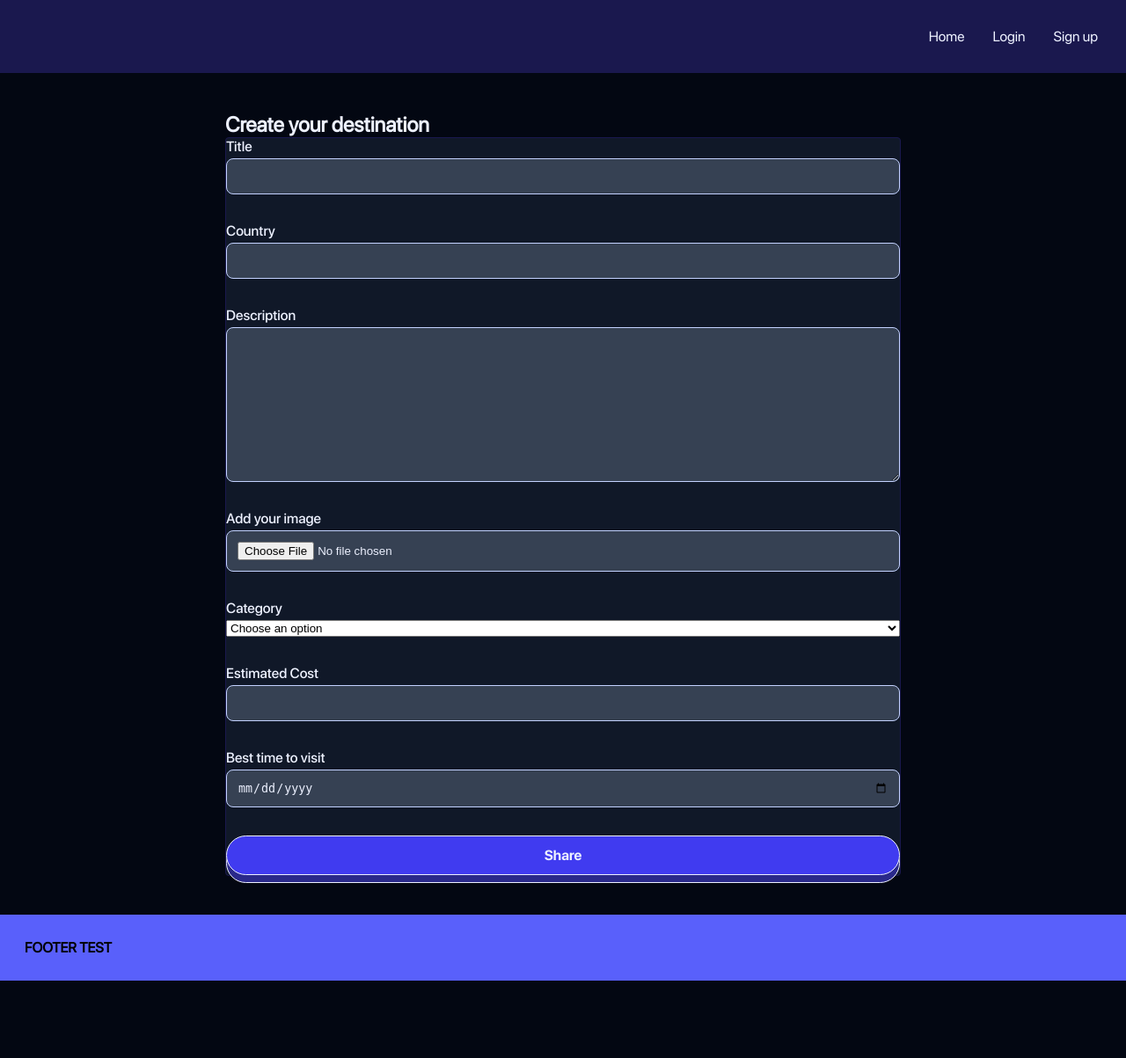
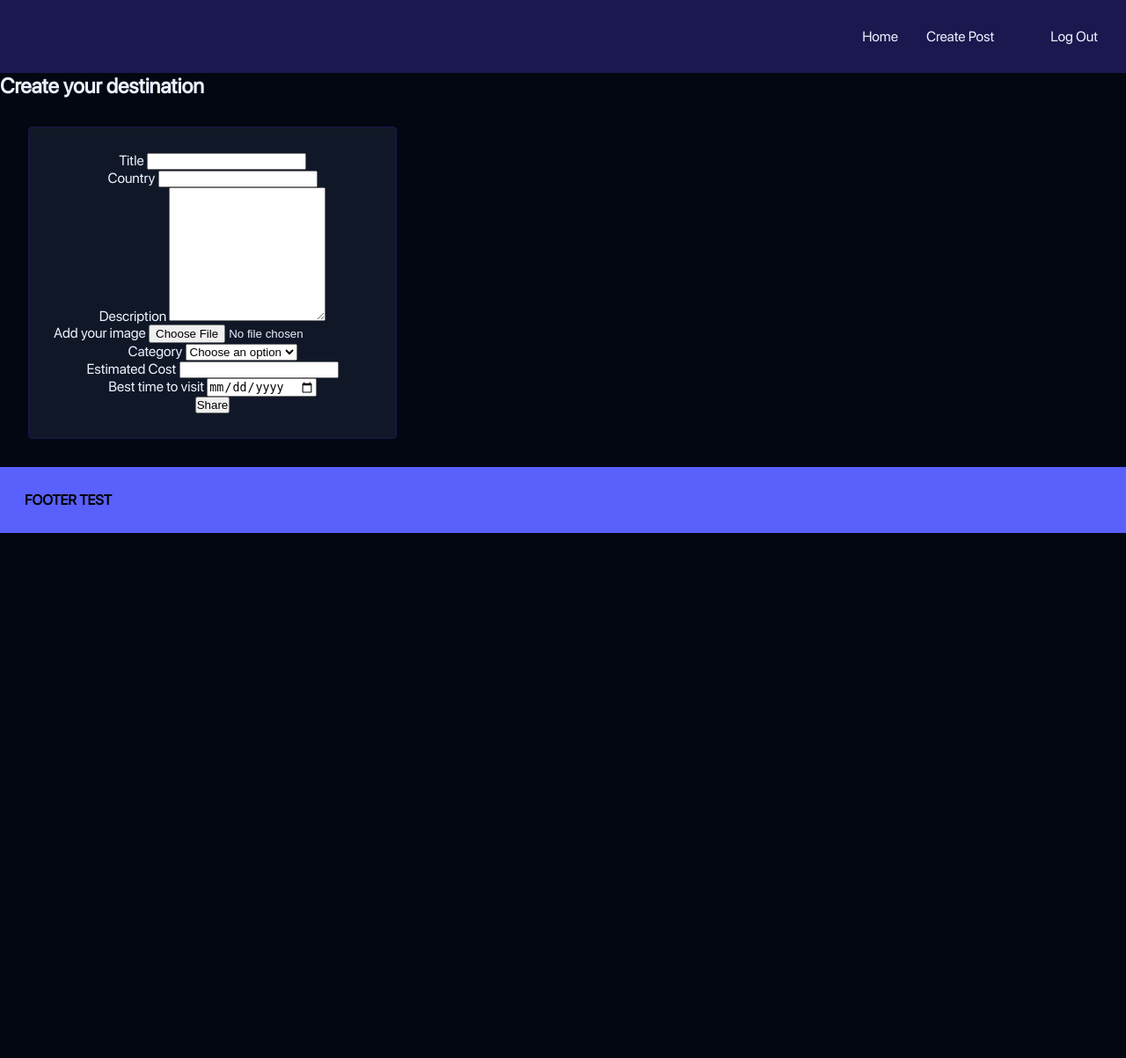
Before and after one commit to katelijacobsen/web-dev-semester-1-fro-back-data, a Flask app: page /create.html in a window 1280 px wide. Shown: the whole page at 88% size. After the commit the page ends 606 px from the top, so only its background shows below. Run offline with Flask 3, Linux system fonts and the light colour scheme; the visitor is signed in with stand-in values (Sample User, id 1); data that the repository does not hold is empty.

Commit message:
change db structure for signup & login. Remove CSS for error handling for now

```diff
--- a/app.py
+++ b/app.py
@@ -1,6 +1,11 @@
 from flask import Flask, render_template, request, jsonify, g, session, redirect, url_for
+from icecream import ic
+
 import connector
 import uuid
+import time
+
+ic.configureOutput(prefix=f"________________________________|  '", includeContext=True)
 
 app = Flask(__name__)
 # secret key to protect data
@@ -27,8 +32,18 @@
         return render_template("index.html", user=g.user) #use this in base.html
     return render_template("index.html")
 
-@app.route("/signup.html")
+@app.get("/signup")
 def signup():
+    try:
+        #TODO Validate data
+        pass
+    except Exception as ex:
+        pass
+    finally:
+        pass
+        #if "cursor" in locals(): cursor.close()
+        #if "db" in locals(): db.close()
+
     return render_template("signup.html")
 
 @app.get("/login.html")
@@ -46,10 +61,9 @@
 
 ########################ERROR HANDLER#########################
 
-@app.errorhandler(404)
-def page_not_found(error):
-    return render_template("/"), 404
-#make this later pretty
+#@app.errorhandler(404)
+#def page_not_found(error):
+#    return render_template("/"), 404
 
 #######################################################
 
@@ -74,7 +88,7 @@
 
         # using session to store the login
         session["user_id"] = user['user_id']
-        session["user_name"] = user['user_name']
+        session["user_username"] = user['user_username']
 
         return redirect(url_for("index"))
     except Exception as ex:
@@ -101,20 +115,26 @@
     try:
         #TODO: Validate data
         user_id  = uuid.uuid4().hex
-        user_name = request.form.get("user_name")
-        user_last_name = request.form.get("user_last_name")
+        user_username = connector.validate_user_username()
+        user_first_name = connector.validate_user_first_name()
+        user_last_name = connector.validate_user_last_name()
         country = request.form.get("country")
         user_tel = request.form.get("user_tel")
         user_password = request.form.get("user_password")
         user_email = request.form.get("user_email")
-        q = "INSERT INTO users (user_id, user_name, user_last_name, country, user_email, user_tel, user_password) VALUES(%s, %s, %s, %s, %s, %s, %s)"
+        #query
+        q = "INSERT INTO users (user_id, user_username, user_first_name, user_last_name, country, user_tel, user_password, user_email) VALUES(%s, %s, %s, %s, %s, %s, %s, %s)"
         db,cursor = connector.db()
-        cursor.execute(q, (user_id, user_name, user_last_name, country, user_email, user_tel, user_password))
+        # execute the query with the data
+        cursor.execute(q, (user_id, user_username, user_first_name, user_last_name, country, user_tel, user_password, user_email))
+        # lol forgot this one
         db.commit()
-        return render_template("complete.html")
+        return render_template("/")
     except Exception as ex:
-        print(ex)
-        return jsonify({"Msg": "server error", "error":str(ex)}), 500
+        # handle error
+        if "Duplicate entry" in str(ex) and "user_username" in str(ex):
+            return "username is already taken", 400
+        return ex.args[0], ex.args[1]
     finally:
         if "cursor" in locals(): cursor.close()
         if "db" in locals(): db.close()
--- a/connector.py
+++ b/connector.py
@@ -1,4 +1,6 @@
+from flask import request
 import mysql.connector
+import re # Regex
 
 def db():
     try:
@@ -6,10 +8,66 @@
             host = "mariadb",
             user = "root",
             password = "password",
-            database = "sign-up"
+            database = "foodhead"
         )
         cursor = db.cursor(dictionary=True)
         return db, cursor
     except Exception as e:
         print(e, flush=True)
         raise Exception("Database under maintenance", 500)
+
+#REGEX CONSTS###############
+USER_NAME_MIN = 2
+USER_NAME_MAX = 20
+USER_PASSWORD_MIN = 8
+
+REGEX_USER_NAME = f"^.{{{USER_NAME_MIN},{USER_NAME_MAX}}}$"
+REGEX_USER_PASSWORD = f"^.{{{USER_PASSWORD_MIN},}}$"
+###############REGEX CONSTS#
+
+
+#VALIDATION FOR USER FIRST NAME###############
+
+def validate_user_first_name():
+    user_first_name = request.form.get("user_first_name").strip()
+    if not re.match(REGEX_USER_NAME, user_first_name):
+        raise Exception (f"-------error-------------- user_first_name")
+
+    return user_first_name
+
+###############VALIDATION FOR USER FIRST NAME#
+
+
+#VALIDATION FOR USER LAST NAME###############
+
+def validate_user_last_name():
+    user_last_name = request.form.get("user_last_name")
+    if not re.match(REGEX_USER_NAME, user_last_name):
+        raise Exception(f"-------error-------------- user_last_name")
+
+    return user_last_name
+
+###############VALIDATION FOR USER LAST NAME#
+
+#VALIDATION FOR USER USERNAME###############
+
+def validate_user_username():
+    user_username = request.form.get("user_username").strip()
+    if not re.match(REGEX_USER_NAME, user_username):
+        raise Exception(f"-------error-------------- user_username")
+
+    return user_username
+
+
+###############VALIDATION FOR USER USERNAME#
+
+#VALIDATION FOR USER PASSWORD###############
+
+def validate_user_password():
+    user_password = request.form.get("user_password")
+    if not re.match(REGEX_USER_PASSWORD, user_password):
+        raise Exception(f"---------error------ user_password")
+
+    return user_password
+
+###############VALIDATION FOR USER PASSWORD#
--- a/static/app.css
+++ b/static/app.css
@@ -57,7 +57,7 @@
   --primary-color-950: #1a184e;
   --text-color: var(--primary-color-50);
   /*Interaction colors*/
-  --error-color: #d71900;
+  --error-color: #bd4737;
   --warning-color: #e8778c;
   --success-color: #68c93b;
   --alert-color: #ffd60a;
@@ -124,100 +124,77 @@
   p {
     color: var(--text-color);
   }
-  & > *:not(header):not(footer) {
-    display: flex;
-    flex-direction: column;
-    justify-content: space-between;
-    padding-inline: var(--white-space);
-    padding-block: var(--xx-large-spacing);
-  }
+
 }
 
 
 
 form {
   border-radius: 4px;
-  display: flex;
+  display: inline-flex;
+  justify-content: center;
+  align-items: center;
+  align-content: center;
   flex-direction: column;
-  position: relative;
   color: var(--primary-color-50);
   background: var(--bg-card);
   border: var(--primary-color-950) solid 1px;
+  padding: var(--medium-large-spacing);
+  margin: var(--large-spacing);
 
-  .form-group {
+  legend {
+    font-size: 1.5rem;
+    margin-block-end: var(--medium-large-spacing);
+  }
+
+  .field {
+    position: relative;
     display: flex;
     flex-direction: column;
-    padding-block-end: 2rem;
+    margin-bottom: 2rem;
+    width: 100%;
   }
 
-  label {
-    font-family: 'sf-medium';
-    padding-block-end: var(--xx-small-spacing);
+  .field input {
+    padding: 14px 12px;
+    border: 2px solid gray; /* Grey for default */
+    border-radius: 12px;
+    font-size: 1rem;
+    outline: none;
+    transition: .2s;
+    background: var(--bg-card);
+    color: var(--primary-color-50);
   }
 
-  input, textarea {
-    color: var(--primary-color-50);
-    background: oklch(37.3% 0.034 259.733);
-    border: var(--primary-color-200) solid 1px;
-    padding: var(--small-spacing);
-    border-radius: 8px;
-  }
+  .field label {
+    position: absolute;
+    top: -10px;
+    left: 12px;
+    font-size: 1rem;
+    color: var(--primary-color-200);
+    background: var(--bg-card);
+    padding: 0 6px;
+    pointer-events: none;
+    transition: .2s;
   }
 
-button {
-  display: flex;
-  align-items: center;
-  justify-content: center;
-  position: relative;
-  border-radius: 100px;
-  padding: 0;
-  font-family: "sf-bold";
-  font-size: 1rem;
-  background: transparent;
-  border: none;
-  cursor: pointer;
-  z-index: 1000;
-
-  &::before {
-    content: "";
-    position: absolute;
-    inset: 0;
-    background-color: var(--primary-color-900);
-    border: var(--primary-color-50) solid 1px;
-    border-radius: inherit;
-    z-index: -2;
-    transform: translateY(20%);
+  .field.active input {
+    border-color: #353efe;
   }
 
-  &::after {
-    content: "";
-    position: absolute;
-    inset: 0;
-    border-radius: inherit;
-    z-index: -1;
+  .field.active label {
+    border-color: #353efe;
+    color: #353efe;
   }
 
-  span {
-    display: flex;
-    align-items: center;
-    justify-content: center;
-    position: relative;
-    z-index: 1;
-    width: 100%;
-    height: 100%;
-    background-color: var(--primary-color-600);
-    display: flex;
-    color: var(--primary-color-50);
-    transition: transform 0.3s ease;
-    padding: var(--small-spacing) var(--medium-small-spacing);
-    border-radius: 100px;
-    border: var(--primary-color-50) solid 1px;
+  #signup-error {
+    color: var(--error-color);
+    font-size: 0.875rem;
+    margin-top: 0.5rem;
   }
 
-  &:hover span {
-    transform: translateY(-10%);
 }
-}
+
 
 
 
--- a/templates/base.html
+++ b/templates/base.html
@@ -23,7 +23,7 @@
             <span>{{ g.user['user_name']}}</span>
           </li>
           <li>
-            <a href="logout.html"> Log Out </a>
+            <a class="logout-btn" href="logout.html"> Log Out </a>
           </li>
         </ul>
         {% else %}
```
Also changed, not shown: foodhead.sql (added, +68 -0 lines), static/app.ts (+13 -0 lines), templates/signup.html (+102 -31 lines). Lines whose indentation alone changed are shown as unchanged.
